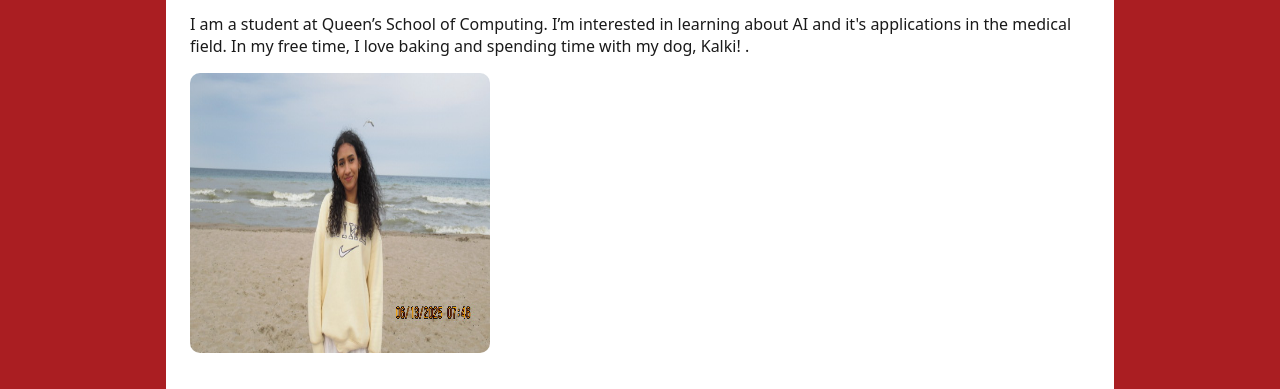
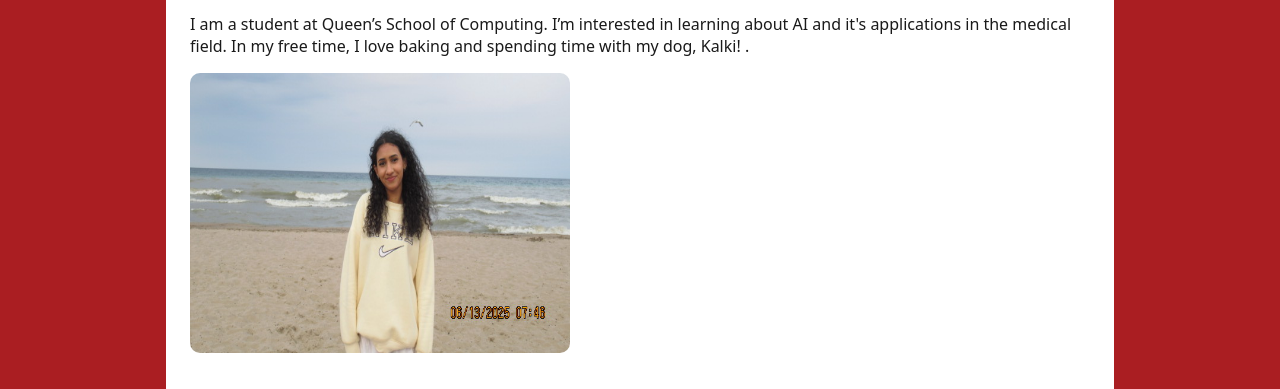
Before and after one commit to baru244/queens-baarathi-page, a plain HTML site: page index.html in a window 1280 px wide. Shown: the part 286-675 px from the top of the page. Drawn offline with Linux system fonts and the light colour scheme.

Commit message:
Update index.html

```diff
--- a/index.html
+++ b/index.html
@@ -17,7 +17,7 @@
       <p>I am a student at Queen’s School of Computing. I’m interested in learning about AI and it's applications in the medical field. In my free time, I love baking and spending time with my dog, Kalki! <!-- replace with interests -->.</p>
 
       <!-- ====== PHOTO (upload me.jpg to repo root, then update the src below) ====== -->
-      <img src="me (1).JPG" alt="Baarathi's portrait" width="300" height="280" />
+      <img src="me (1).JPG" alt="Baarathi's portrait" width="380" height="280" />
 
       <!-- ====== PROJECTS/COURSES (add or rename items to courses instead of projects) ====== -->
       <h2>Courses</h2>
```
